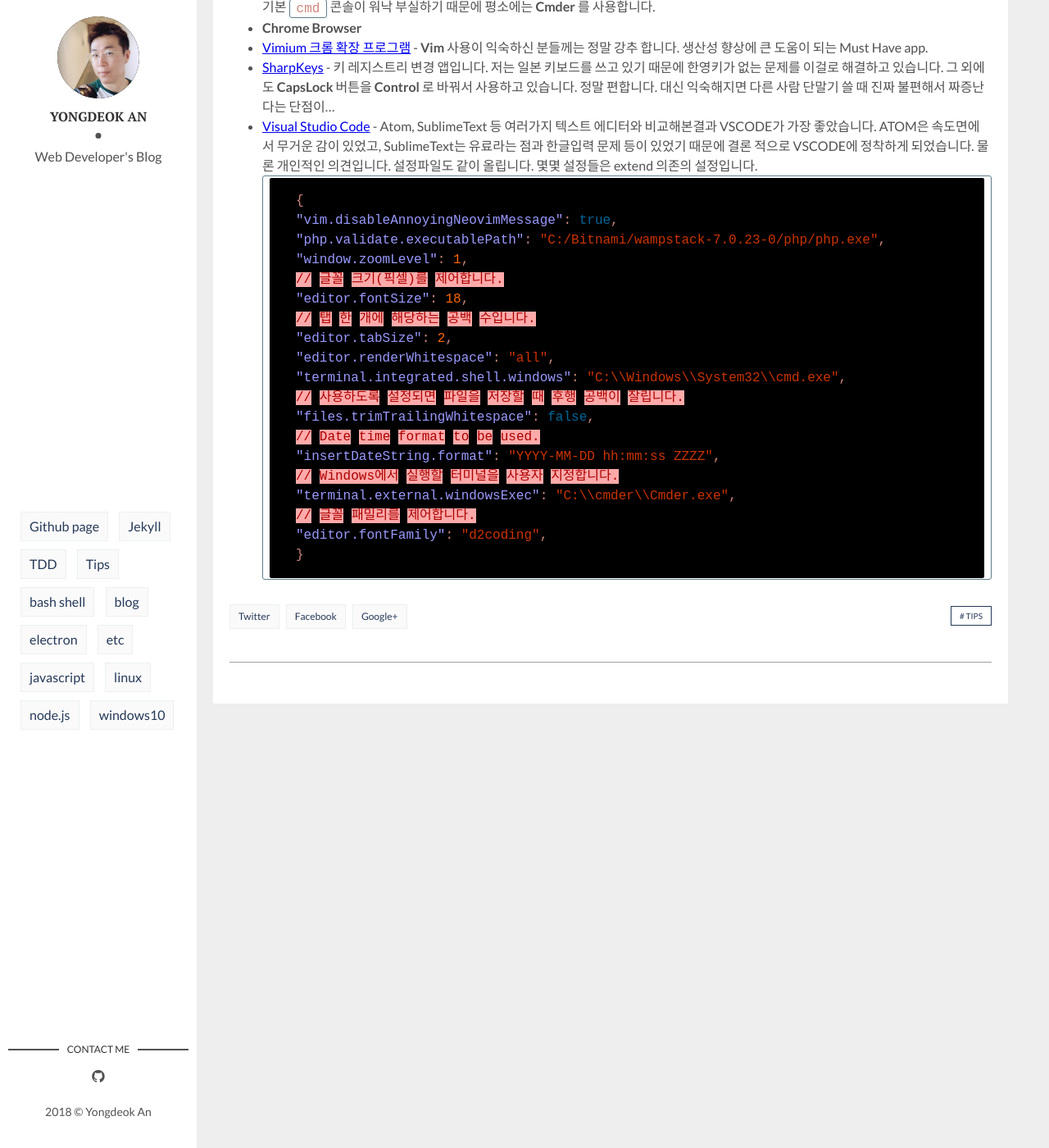
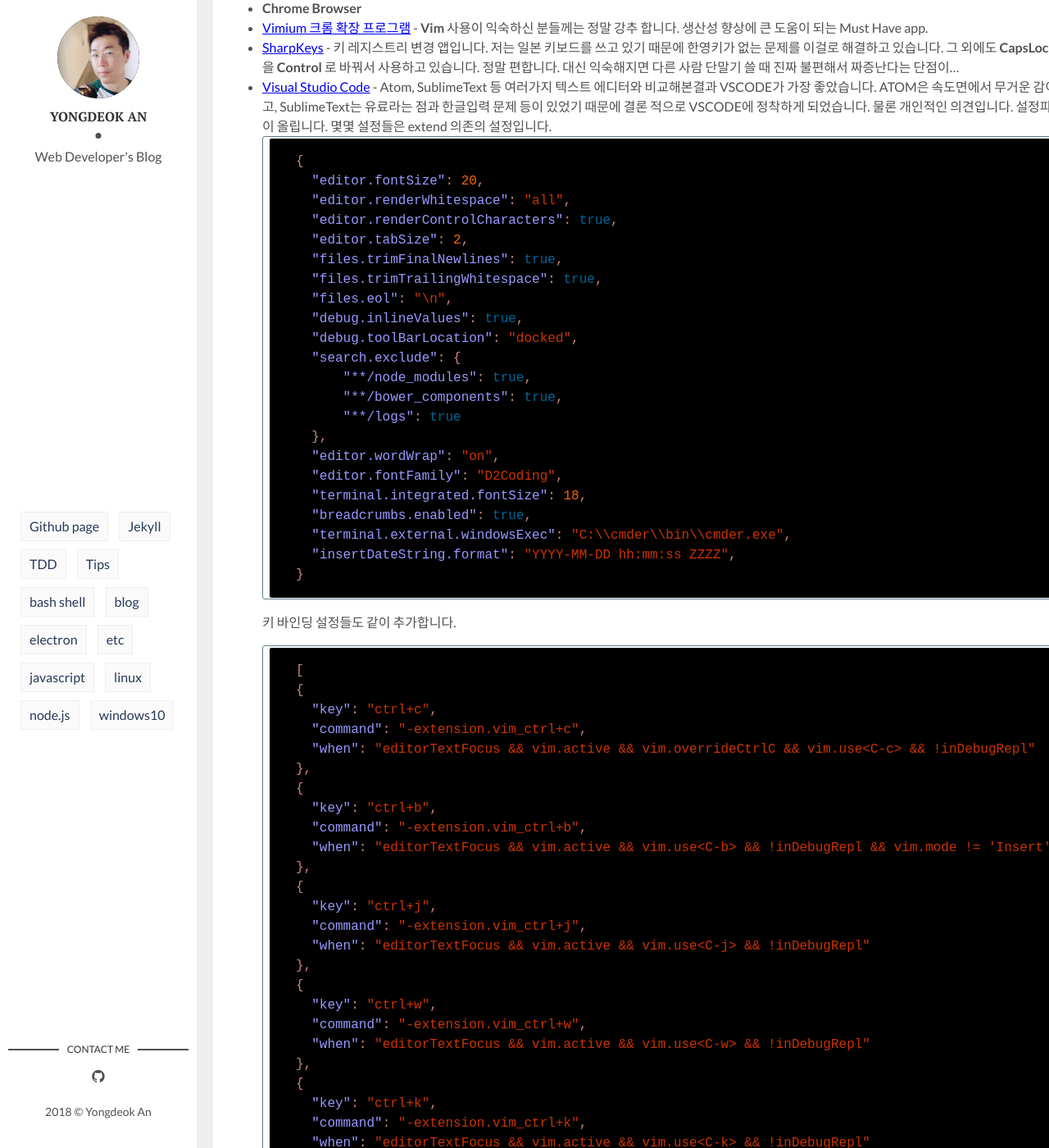
Before and after one commit to krauser085/krauser085.github.io, a Jekyll site: the page built from _posts/2018-05-02-set-personal-env.md, in a window 1280 px wide and 1400 px high, scrolled down 901 px. Shown: the whole window at 82% size. Built offline with Jekyll 4.4.1, drawn with Linux system fonts in a browser that asks for light colours; comment, search, counter and statistics services are not loaded; some of the changed text lies outside the part shown.

````diff
--- a/_posts/2018-05-02-set-personal-env.md
+++ b/_posts/2018-05-02-set-personal-env.md
@@ -15,29 +15,75 @@ SI 개발 쪽에서 일하다 보면 때때로 사용하는 단말이 바뀌는
 - [D2 Coding Fonts](https://github.com/naver/d2codingfont) - NAVER 에서 만든 코딩용 폰트
 Consolus에서 최근에 갈아탔습니다. Consolus보다 많이 길쭉해서 아직 어색한 감은 있지만 한글 폰트는 좋아 보이네요.
 - [Cmder](http://cmder.net/) - Windows OS용 콘솔 에뮬레이터.
-기본 `cmd` 콘솔이 워낙 부실하기 때문에 평소에는 **Cmder** 를 사용합니다.
+기본 `cmd` 콘솔이 워낙 부실하기 때문에 평소에는 **Cmder** 를 사용합니다.<br/>
+**VI Editor** 도 기본 내장되어 있고 간단한 유닉스 기반 명령어들도 실행할 수 있어 매우 편리합니다.
 - **Chrome Browser**
 - [Vimium 크롬 확장 프로그램](https://chrome.google.com/webstore/search/vimium?utm_source=chrome-ntp-icon) - **Vim** 사용이 익숙하신 분들께는 정말 강추 합니다. 생산성 향상에 큰 도움이 되는 Must Have app.
 - [SharpKeys](https://github.com/randyrants/sharpkeys) - 키 레지스트리 변경 앱입니다. 저는 일본 키보드를 쓰고 있기 때문에 한영키가 없는 문제를 이걸로 해결하고 있습니다. 그 외에도 **CapsLock** 버튼을 **Control** 로 바꿔서 사용하고 있습니다. 정말 편합니다. 대신 익숙해지면 다른 사람 단말기 쓸 때 진짜 불편해서 짜증난다는 단점이...
 - [Visual Studio Code](https://code.visualstudio.com/) - Atom, SublimeText 등 여러가지 텍스트 에디터와 비교해본결과 VSCODE가 가장 좋았습니다. ATOM은 속도면에서 무거운 감이 있었고, SublimeText는 유료라는 점과 한글입력 문제 등이 있었기 때문에 결론 적으로 VSCODE에 정착하게 되었습니다. 물론 개인적인 의견입니다. 설정파일도 같이 올립니다. 몇몇 설정들은 extend 의존의 설정입니다.
 ```json
 {
-  "vim.disableAnnoyingNeovimMessage": true,
-  "php.validate.executablePath": "C:/Bitnami/wampstack-7.0.23-0/php/php.exe",
-  "window.zoomLevel": 1,
-  // 글꼴 크기(픽셀)를 제어합니다.
-  "editor.fontSize": 18,
-  // 탭 한 개에 해당하는 공백 수입니다.
-  "editor.tabSize": 2,
-  "editor.renderWhitespace": "all",
-  "terminal.integrated.shell.windows": "C:\\Windows\\System32\\cmd.exe",
-  // 사용하도록 설정되면 파일을 저장할 때 후행 공백이 잘립니다.
-  "files.trimTrailingWhitespace": false,
-  // Date time format to be used.
-  "insertDateString.format": "YYYY-MM-DD hh:mm:ss ZZZZ",
-  // Windows에서 실행할 터미널을 사용자 지정합니다.
-  "terminal.external.windowsExec": "C:\\cmder\\Cmder.exe",
-  // 글꼴 패밀리를 제어합니다.
-  "editor.fontFamily": "d2coding",
+    "editor.fontSize": 20,
+    "editor.renderWhitespace": "all",
+    "editor.renderControlCharacters": true,
+    "editor.tabSize": 2,
+    "files.trimFinalNewlines": true,
+    "files.trimTrailingWhitespace": true,
+    "files.eol": "\n",
+    "debug.inlineValues": true,
+    "debug.toolBarLocation": "docked",
+    "search.exclude": {
+        "**/node_modules": true,
+        "**/bower_components": true,
+        "**/logs": true
+    },
+    "editor.wordWrap": "on",
+    "editor.fontFamily": "D2Coding",
+    "terminal.integrated.fontSize": 18,
+    "breadcrumbs.enabled": true,
+    "terminal.external.windowsExec": "C:\\cmder\\bin\\cmder.exe",
+    "insertDateString.format": "YYYY-MM-DD hh:mm:ss ZZZZ",
 }
 ```
+키 바인딩 설정들도 같이 추가합니다.
+```json
+[
+  {
+    "key": "ctrl+c",
+    "command": "-extension.vim_ctrl+c",
+    "when": "editorTextFocus && vim.active && vim.overrideCtrlC && vim.use<C-c> && !inDebugRepl"
+  },
+  {
+    "key": "ctrl+b",
+    "command": "-extension.vim_ctrl+b",
+    "when": "editorTextFocus && vim.active && vim.use<C-b> && !inDebugRepl && vim.mode != 'Insert'"
+  },
+  {
+    "key": "ctrl+j",
+    "command": "-extension.vim_ctrl+j",
+    "when": "editorTextFocus && vim.active && vim.use<C-j> && !inDebugRepl"
+  },
+  {
+    "key": "ctrl+w",
+    "command": "-extension.vim_ctrl+w",
+    "when": "editorTextFocus && vim.active && vim.use<C-w> && !inDebugRepl"
+  },
+  {
+    "key": "ctrl+k",
+    "command": "-extension.vim_ctrl+k",
+    "when": "editorTextFocus && vim.active && vim.use<C-k> && !inDebugRepl"
+  },
+  {
+    "key": "ctrl+f",
+    "command": "-extension.vim_ctrl+f",
+    "when": "editorTextFocus && vim.active && vim.use<C-f> && !inDebugRepl"
+  },
+  {
+    "key": "ctrl+v",
+    "command": "-extension.vim_ctrl+v",
+    "when": "editorTextFocus && vim.active && vim.use<C-v> && !inDebugRepl"
+  }
+]
+```
+
+- [Insomnia](https://insomnia.rest/) - Rest API 테스트 클라이언트 입니다. 깔끔한 UI와 사용하기 매우 쉽기 때문에 API 테스트에서 주로 사용하고 있습니다.
````
Also changed, not shown: _posts/2019-09-03-yarn.md (added, +74 -0 lines), assets/img/yarn.png (added).
